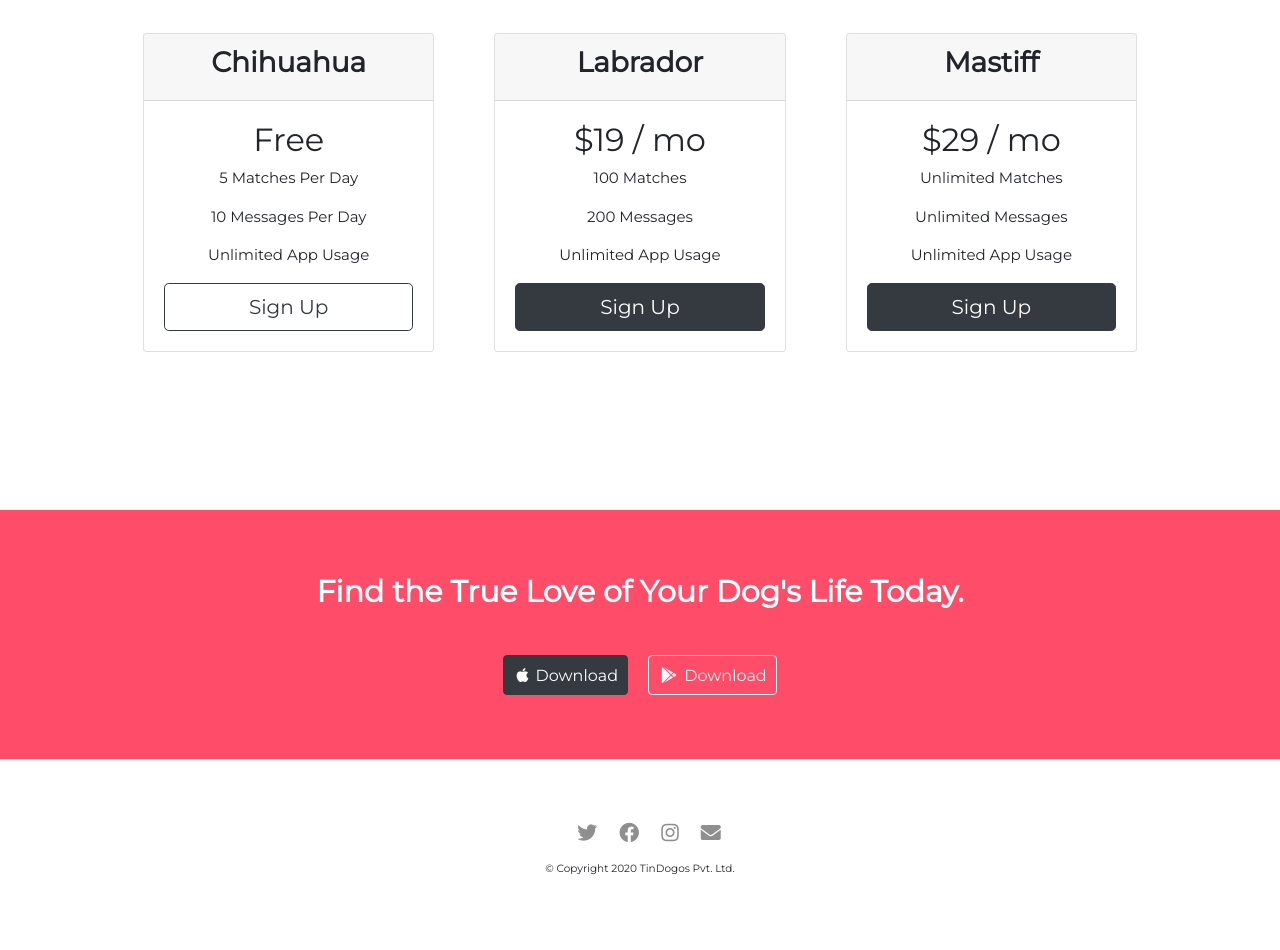
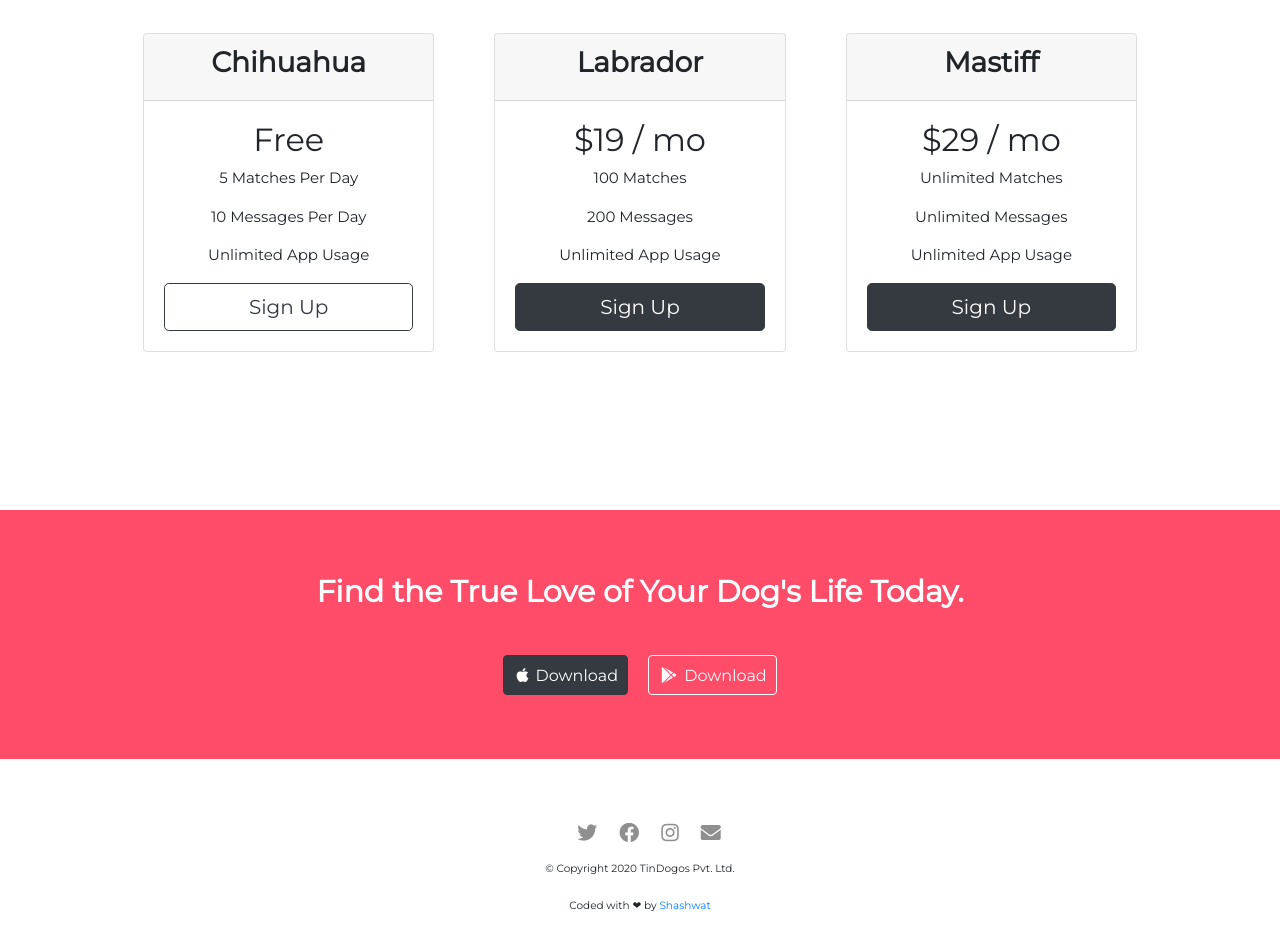
Before and after one commit to zippytyro/TIndog, a plain HTML site: page index.html in a window 1280 px wide. Shown: the part 1668-2618 px from the top of the page. Drawn offline with nearby package versions, Linux system fonts and the light colour scheme.

Commit message:
Update index.html

```diff
--- a/index.html
+++ b/index.html
@@ -201,6 +201,8 @@
       <a href="#"><i class="fa-lg fas fa-envelope"></i></a>
     </div>
     <p>© Copyright 2020 TinDogos Pvt. Ltd.</p>
+    <span>Coded with &#10084; by <a href="https://github.com/zippytyro">Shashwat</a>
+    </span>
   </footer>
 </body>
 <!--================= Notes ==================
```
